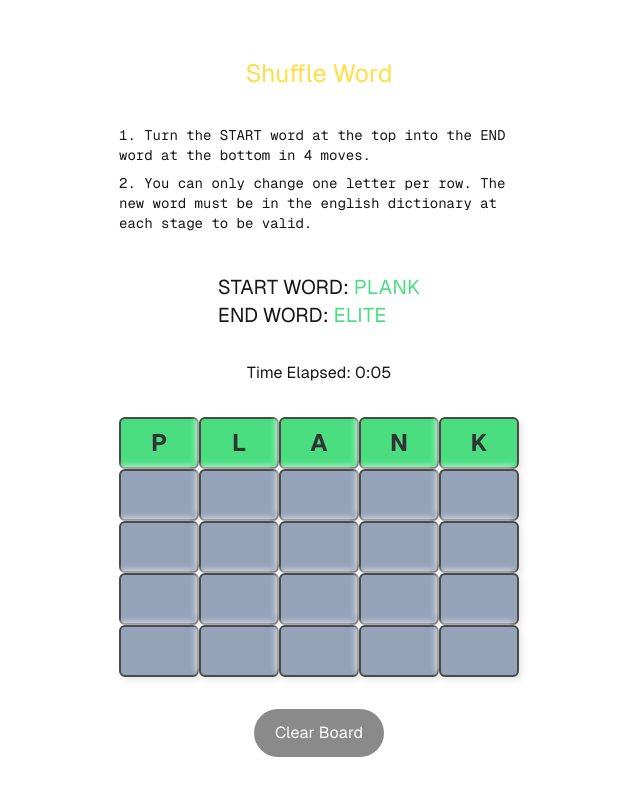
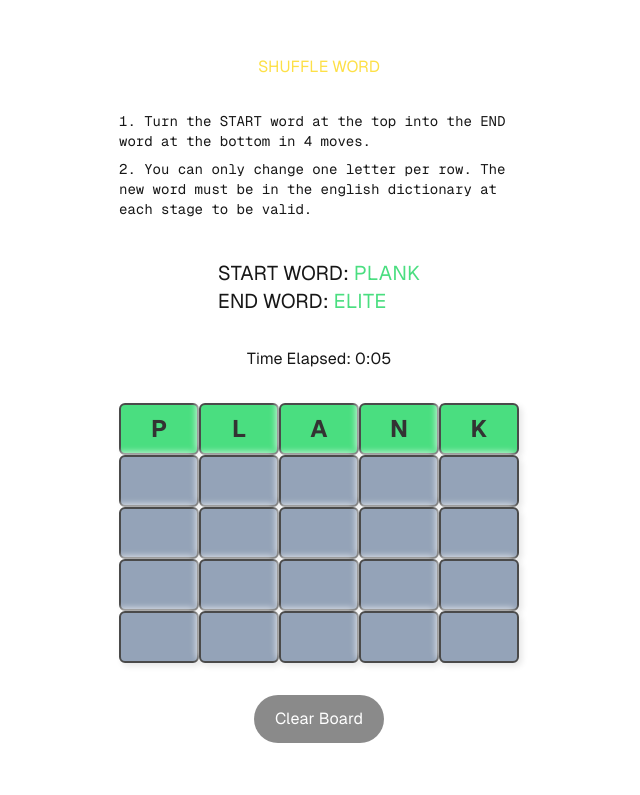
Before and after one commit to eddiearnoldz/shuffle-word-game, a Next.js app: page / in a window 1280 px wide. Shown: the part 109-904 px from the top of the page, without its empty margins (321-961 px from the left). Built offline with nearby package versions, Linux system fonts and the light colour scheme.

Commit message:
made the title less showy

```diff
--- a/src/app/page.tsx
+++ b/src/app/page.tsx
@@ -59,13 +59,12 @@ export default function Home() {
 useEffect(() => {
   if (title.current) {
     gsap.to(title.current, {
-      text: "Shuffle Word",
-      fontSize: 25,
+      text: "SHUFFLE WORD",
       duration: 2,
+      stagger: {
+        from: "start",
+        amount: 0.1},
       ease: "power2.in",
-      onStart: () => {
-        title.current!.textContent = "wsufleo rdfh"; // Starting randomized text
-      }
     });
   }
 }, []);
@@ -344,7 +343,7 @@ const handleInputChange = async (
   return (
     <div className="grid grid-rows-[20px_1fr_20px] items-start justify-items-center min-h-screen p-8 pb-20 gap-16 sm:p-20 font-[family-name:var(--font-geist-sans)]">
       <main className="flex flex-col gap-8 row-start-2 items-center max-w-[400px]">
-       <h1 className='text-yellow-300' ref={title}>wsufleo rdfh</h1>
+       <h1 className='text-yellow-300' ref={title}>WSUFLEO RDFH</h1>
         <ol className="list-inside list-decimal text-sm text-center sm:text-left font-[family-name:var(--font-geist-mono)]">
           <li className="mb-2">
             Turn the START word at the top into the END word at the bottom in 4 moves.
```
